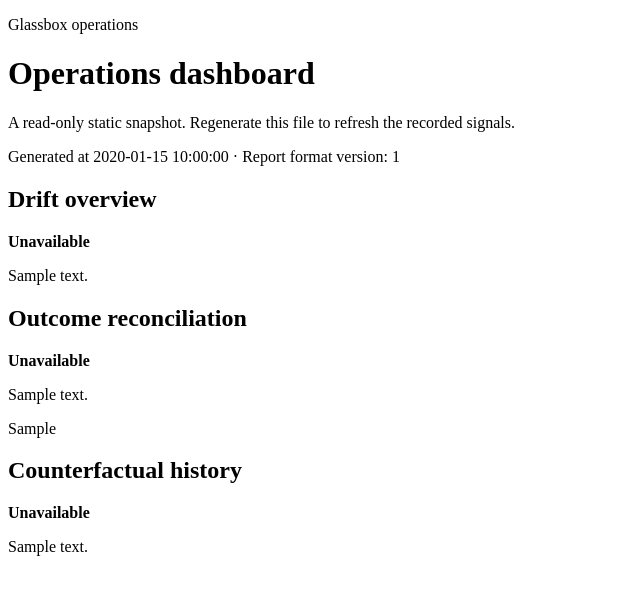
After one commit to m-kunta/glassbox-harness, a Python web app: template glassbox/web/templates/dashboard.html in a window 1280 px wide. The commit adds this page. Shown: the top 595 px of the page, without its empty margins (0-640 px from the left). Run offline with Jinja, Linux system fonts and the light colour scheme; the template is opened without the code that fills it: most values are stand-ins (such as "Sample title", 1, 10 or a date in 2020).

Commit message:
feat: render static operations dashboard

```diff
--- /dev/null
+++ b/glassbox/web/templates/dashboard.html
@@ -0,0 +1,135 @@
+<!doctype html>
+<html lang="en">
+<head>
+  <meta charset="utf-8">
+  <meta name="viewport" content="width=device-width, initial-scale=1">
+  <title>Operations dashboard · Glassbox</title>
+  <style>{{ css }}</style>
+</head>
+<body>
+{% macro metrics_table(metrics, caption) %}
+<div class="dashboard-table-scroll">
+  <table class="dashboard-metrics">
+    <caption>{{ caption }}</caption>
+    <thead><tr><th scope="col">True positives</th><th scope="col">False positives</th><th scope="col">True negatives</th><th scope="col">False negatives</th><th scope="col">Precision</th><th scope="col">Recall</th><th scope="col">F1</th></tr></thead>
+    <tbody><tr><td>{{ metrics.tp }}</td><td>{{ metrics.fp }}</td><td>{{ metrics.tn }}</td><td>{{ metrics.fn }}</td><td>{{ "%.3f"|format(metrics.precision) if metrics.precision is not none else "Not available" }}</td><td>{{ "%.3f"|format(metrics.recall) if metrics.recall is not none else "Not available" }}</td><td>{{ "%.3f"|format(metrics.f1) if metrics.f1 is not none else "Not available" }}</td></tr></tbody>
+  </table>
+</div>
+{% endmacro %}
+<main class="dashboard">
+  <header class="dashboard-header">
+    <p class="eyebrow">Glassbox operations</p>
+    <h1>Operations dashboard</h1>
+    <p>A read-only static snapshot. Regenerate this file to refresh the recorded signals.</p>
+    <p class="metadata">Generated at {{ dashboard.generated_at }} · Report format version: 1</p>
+  </header>
+
+  <section class="dashboard-section section-card">
+    <h2>Drift overview</h2>
+    {% if dashboard.drift.state == "ready" %}
+      {% for cohort in dashboard.drift.cohorts %}
+      <article class="dashboard-entry">
+        <h3>{{ cohort.agent_name }}</h3>
+        <p><strong>{{ cohort.status }}</strong> · {{ cohort.action }}</p>
+        <dl class="dashboard-facts">
+          <div><dt>Policy version</dt><dd>{{ cohort.policy_version }}</dd></div>
+          <div><dt>Policy hash</dt><dd>{{ cohort.policy_hash }}</dd></div>
+          <div><dt>Baseline ID</dt><dd>{{ cohort.baseline_id if cohort.baseline_id is not none else "Not materialized" }}</dd></div>
+          <div><dt>Baseline window</dt><dd>{{ cohort.baseline_range }}</dd></div>
+          <div><dt>Recent window</dt><dd>{{ cohort.recent_range }}</dd></div>
+          <div><dt>Monitored signals</dt><dd>{{ cohort.monitored_signals|join(", ") if cohort.monitored_signals else "None" }}</dd></div>
+        </dl>
+        <div class="dashboard-signals">
+          {% for signal in cohort.signals %}
+          <div class="dashboard-signal">
+            <h4>{{ signal.name }}</h4>
+            {% if signal.monitored %}
+            <p><strong>{{ signal.status }}</strong></p>
+            <p>{{ signal.population_label }} · {{ signal.algorithm }}</p>
+            <dl class="dashboard-facts">
+              <div><dt>Value</dt><dd>{{ signal.metric }}</dd></div>
+              <div><dt>Thresholds</dt><dd>{{ signal.thresholds }}</dd></div>
+              <div><dt>Baseline count</dt><dd>{{ signal.baseline_count }}</dd></div>
+              <div><dt>Recent count</dt><dd>{{ signal.recent_count }}</dd></div>
+            </dl>
+            {% if signal.detail_rows %}
+            <div class="dashboard-table-scroll"><table>
+              <thead><tr><th scope="col">Detail</th><th scope="col">Baseline</th><th scope="col">Recent</th></tr></thead>
+              <tbody>{% for name, baseline, recent in signal.detail_rows %}<tr><th scope="row">{{ name }}</th><td>{{ baseline }}</td><td>{{ recent }}</td></tr>{% endfor %}</tbody>
+            </table></div>
+            {% endif %}
+            {% else %}
+            <p>{{ signal.status }}</p>
+            {% endif %}
+          </div>
+          {% endfor %}
+        </div>
+      </article>
+      {% endfor %}
+    {% else %}
+      {% if dashboard.drift.state == "unavailable" %}<p><strong>Unavailable</strong></p>{% endif %}
+      <p>{{ dashboard.drift.message }}</p>
+    {% endif %}
+  </section>
+
+  <section class="dashboard-section section-card">
+    <h2>Outcome reconciliation</h2>
+    {% if dashboard.reconciliation.state == "unavailable" %}
+      <p><strong>Unavailable</strong></p>
+      <p>{{ dashboard.reconciliation.message }}</p>
+    {% else %}
+      {% if dashboard.reconciliation.state == "empty" %}<p>{{ dashboard.reconciliation.message }}</p>{% endif %}
+      <dl class="dashboard-facts">
+        <div><dt>Policy version</dt><dd>{{ dashboard.reconciliation.policy_version }}</dd></div>
+        <div><dt>Policy hash</dt><dd>{{ dashboard.reconciliation.policy_hash }}</dd></div>
+        <div><dt>Maturity window</dt><dd>{{ dashboard.reconciliation.maturity_days }} days</dd></div>
+        <div><dt>Total decisions</dt><dd>{{ dashboard.reconciliation.total_decisions }}</dd></div>
+        <div><dt>Immature decisions</dt><dd>{{ dashboard.reconciliation.immature_count }}</dd></div>
+        {% if dashboard.reconciliation.totals is not none %}
+        <div><dt>Eligible decisions</dt><dd>{{ dashboard.reconciliation.totals.mature }}</dd></div>
+        <div><dt>Labelled decisions</dt><dd>{{ dashboard.reconciliation.totals.labelled }}</dd></div>
+        <div><dt>Unlabelled eligible decisions</dt><dd>{{ dashboard.reconciliation.totals.unlabelled }}</dd></div>
+        {% endif %}
+      </dl>
+      {% if dashboard.reconciliation.totals is not none %}{{ metrics_table(dashboard.reconciliation.totals, "Aggregate confusion matrix and metrics") }}{% endif %}
+      {% for item in dashboard.reconciliation.by_decision_type %}
+      <article class="dashboard-entry">
+        <h3>{{ item.decision_type }}</h3>
+        <p>Eligible: {{ item.metrics.mature }} · Labelled: {{ item.metrics.labelled }} · Unlabelled: {{ item.metrics.unlabelled }}</p>
+        {{ metrics_table(item.metrics, "Decision-type confusion matrix and metrics") }}
+      </article>
+      {% endfor %}
+    {% endif %}
+    <p class="metadata">{{ dashboard.reconciliation.outcome_notice }}</p>
+  </section>
+
+  <section class="dashboard-section section-card">
+    <h2>Counterfactual history</h2>
+    {% if dashboard.counterfactuals.state == "ready" %}
+      {% if dashboard.counterfactuals.has_older_runs %}<p>Newest 20 runs shown; older runs are omitted.</p>{% endif %}
+      {% for run in dashboard.counterfactuals.runs %}
+      <article class="dashboard-entry">
+        <h3>{{ run.run_id }}</h3>
+        <dl class="dashboard-facts">
+          <div><dt>Created at</dt><dd>{{ run.created_at }}</dd></div>
+          <div><dt>Provider</dt><dd>{{ run.provider }}</dd></div>
+          <div><dt>Model</dt><dd>{{ run.model }}</dd></div>
+          <div><dt>Execution mode</dt><dd>{{ run.execution_mode }}</dd></div>
+          <div><dt>Prompt version</dt><dd>{{ run.prompt_version }}</dd></div>
+          <div><dt>Prompt hash</dt><dd>{{ run.prompt_hash }}</dd></div>
+          <div><dt>Selected</dt><dd>{{ run.selected_count }}</dd></div>
+          <div><dt>Succeeded</dt><dd>{{ run.succeeded_count }}</dd></div>
+          <div><dt>Failed</dt><dd>{{ run.failed_count }}</dd></div>
+          <div><dt>Outcome policy version</dt><dd>{{ run.outcome_policy_version }}</dd></div>
+          <div><dt>Outcome policy hash</dt><dd>{{ run.outcome_policy_hash }}</dd></div>
+        </dl>
+      </article>
+      {% endfor %}
+    {% else %}
+      {% if dashboard.counterfactuals.state == "unavailable" %}<p><strong>Unavailable</strong></p>{% endif %}
+      <p>{{ dashboard.counterfactuals.message }}</p>
+    {% endif %}
+  </section>
+</main>
+</body>
+</html>
```
Also changed, not shown: glassbox/dashboard.py (+50 -0 lines), tests/test_dashboard.py (+198 -0 lines), glassbox/web/static/glassbox.css.
